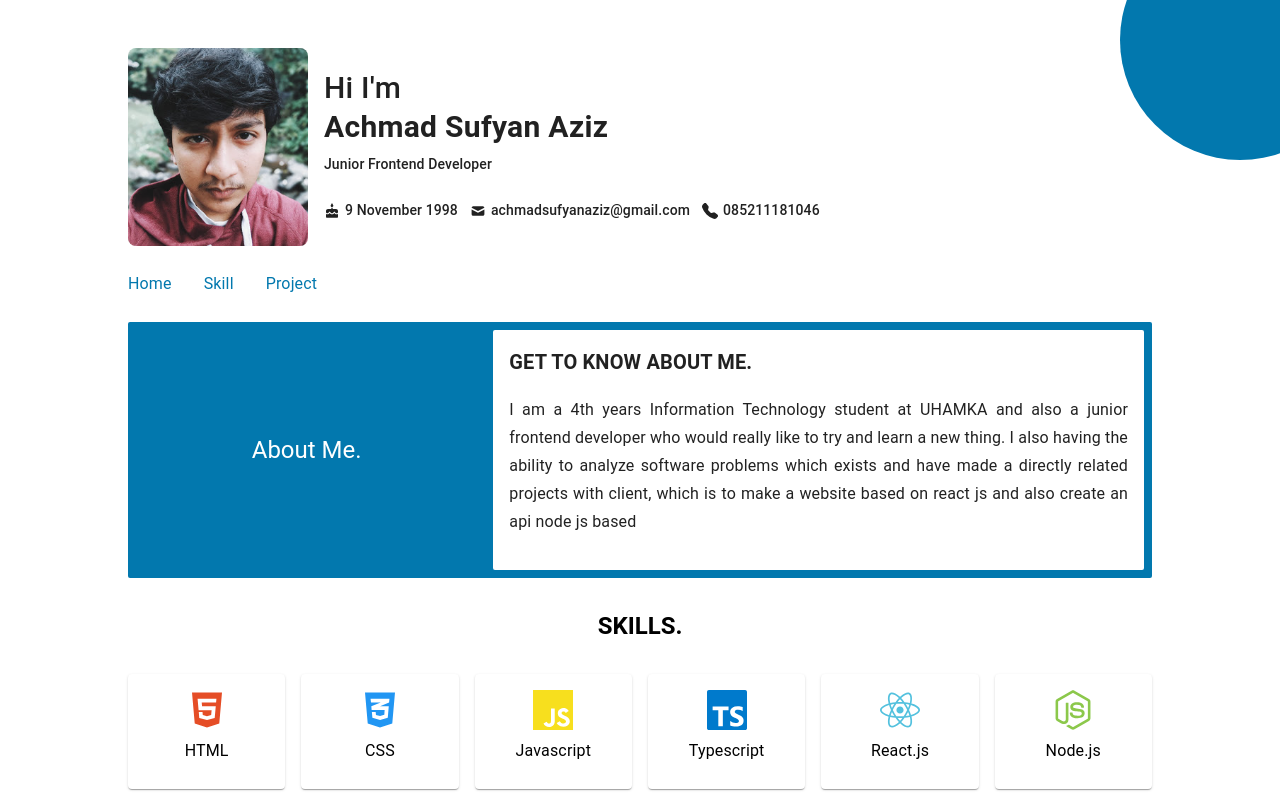
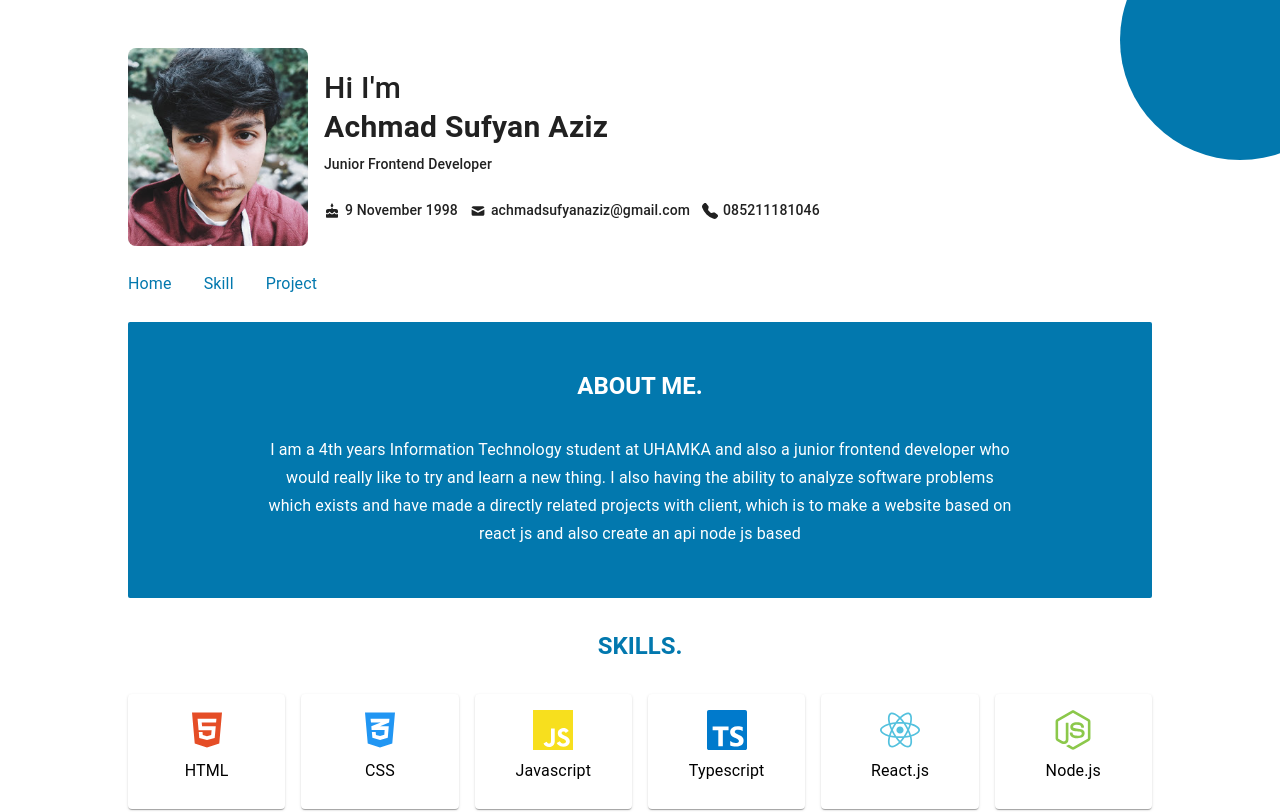
Before and after one commit to sufyanaziz/online-portfolio, a React (Create React App) app: page / in a window 1280 px wide. Shown: the top 812 px of the page. Built offline with nearby package versions, Linux system fonts and the light colour scheme.

Commit message:
update style

```diff
--- a/src/components/Intro/intro.tsx
+++ b/src/components/Intro/intro.tsx
@@ -1,9 +1,7 @@
-import React from "react";
 import emoticonStyled from "@emotion/styled";
 import { Box } from "@mui/system";
-import { Card, CardContent, Typography } from "@mui/material";
+import { Typography } from "@mui/material";
 
-import { styled } from "@mui/material/styles";
 import useMediaQuery from "@mui/material/useMediaQuery";
 
 const Intro = () => {
@@ -13,48 +11,31 @@ const Intro = () => {
       <Box
         sx={{
           padding: 2,
-          flex: 0.5,
-          display: "flex",
-          justifyContent: "center",
-          alignItems: "center",
-          position: "relative",
         }}
       >
-        <Typography variant="h5" component="div" sx={{ color: "white" }}>
-          About Me.
+        <Typography
+          variant="h5"
+          component="div"
+          sx={{ color: "white", fontWeight: "bold", textAlign: "center" }}
+        >
+          ABOUT ME.
         </Typography>
       </Box>
       <Box sx={{ flex: 1, px: 1, py: 1 }}>
-        <CustomizeCard>
-          <CardContent>
-            <Typography
-              sx={{ marginBottom: 1, fontWeight: "bold" }}
-              variant="h6"
-              component="div"
-            >
-              GET TO KNOW ABOUT ME.
-            </Typography>
-            <Box className="Box">
-              <Typography variant="subtitle1" component="div">
-                I am a 4th years Information Technology student at UHAMKA and
-                also a junior frontend developer who would really like to try
-                and learn a new thing. I also having the ability to analyze
-                software problems which exists and have made a directly related
-                projects with client, which is to make a website based on react
-                js and also create an api node js based
-              </Typography>
-            </Box>
-          </CardContent>
-        </CustomizeCard>
+        <Box className="Box">
+          <Typography variant="subtitle1" component="div" textAlign="center">
+            I am a 4th years Information Technology student at UHAMKA and also a
+            junior frontend developer who would really like to try and learn a
+            new thing. I also having the ability to analyze software problems
+            which exists and have made a directly related projects with client,
+            which is to make a website based on react js and also create an api
+            node js based
+          </Typography>
+        </Box>
       </Box>
     </IntroStyled>
   );
 };
-
-const CustomizeCard = styled(Card)`
-  box-shadow: none;
-  border-radius: 2px;
-`;
 
 interface Styled {
   isLargeView: boolean;
@@ -62,9 +43,10 @@ interface Styled {
 
 const IntroStyled = emoticonStyled.div<Styled>`
   background: var(--mainColor);
-  display:flex;
-  flex-direction: ${props => (props.isLargeView ? "row" : "column")};
   border-radius: 2px;
+  padding: ${props => (props.isLargeView ? "2rem 8rem" : "1rem")};
+  color:white;
+
 
   .Box{
     border-bottom: 1px solid black;
--- a/src/components/Projects/projects.tsx
+++ b/src/components/Projects/projects.tsx
@@ -48,7 +48,12 @@ const Projects = () => {
   return (
     <ProjectsStyled>
       <Box sx={{ textAlign: "center" }} mb={4}>
-        <Typography fontWeight="bold" component="div" variant="h6">
+        <Typography
+          fontWeight="bold"
+          component="div"
+          variant="h6"
+          color="var(--mainColor)"
+        >
           PROJECTS.
         </Typography>
       </Box>
--- a/src/components/Skills/skills.tsx
+++ b/src/components/Skills/skills.tsx
@@ -62,6 +62,7 @@ const Skills = () => {
           sx={{ textAlign: "center", marginBottom: 4, fontWeight: "bold" }}
           component="div"
           variant="h5"
+          color="var(--mainColor)"
         >
           SKILLS.
         </Typography>
```
